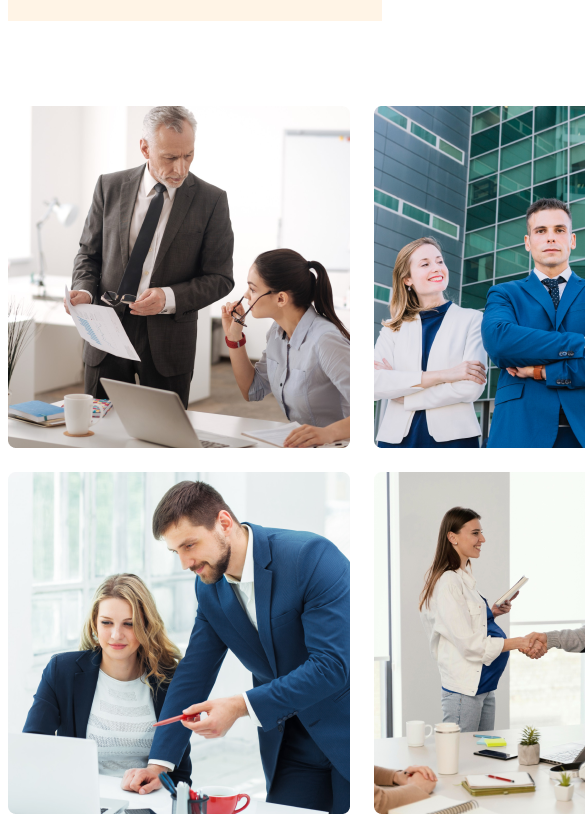
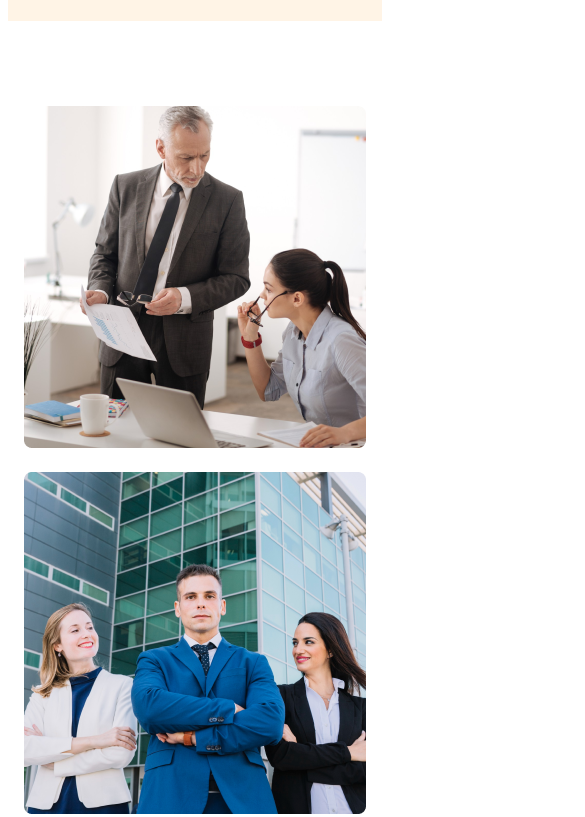
Before and after one commit to bisshawjitofficial/architects-website-main, a plain HTML site: page index.html in a window 390 px wide. Shown: the part 990-1807 px from the top of the page, 585 px wide, since content can reach past the window. Drawn offline with nearby package versions, Linux system fonts and the light colour scheme.

Commit message:
all done 2

```diff
--- a/style.css
+++ b/style.css
@@ -260,12 +260,23 @@ main {
     }
 
     nav,
+    .teams-containar,
     .features,
     .facts-card-containar,
     .sponsors-img-containar,
     .footer-all {
         flex-direction: column;
     }
+    .teams-img-containar {
+        padding-left: 20px;
+        padding-right: 20px;
+
+    }
+
+    .teams-img-containar {
+        grid-template-columns: 1fr;
+    }
+
     .ten-years-badge{
         position: static;
         max-width: 300px;
```
